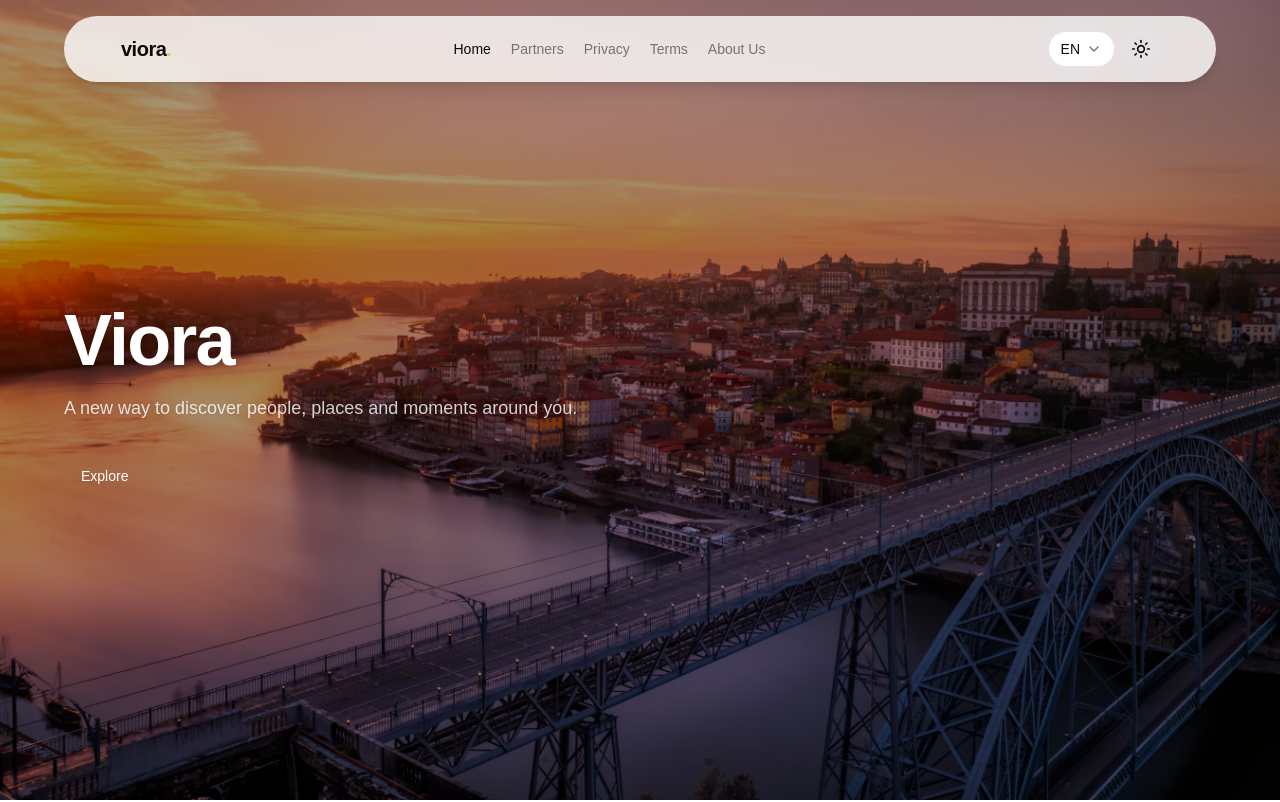
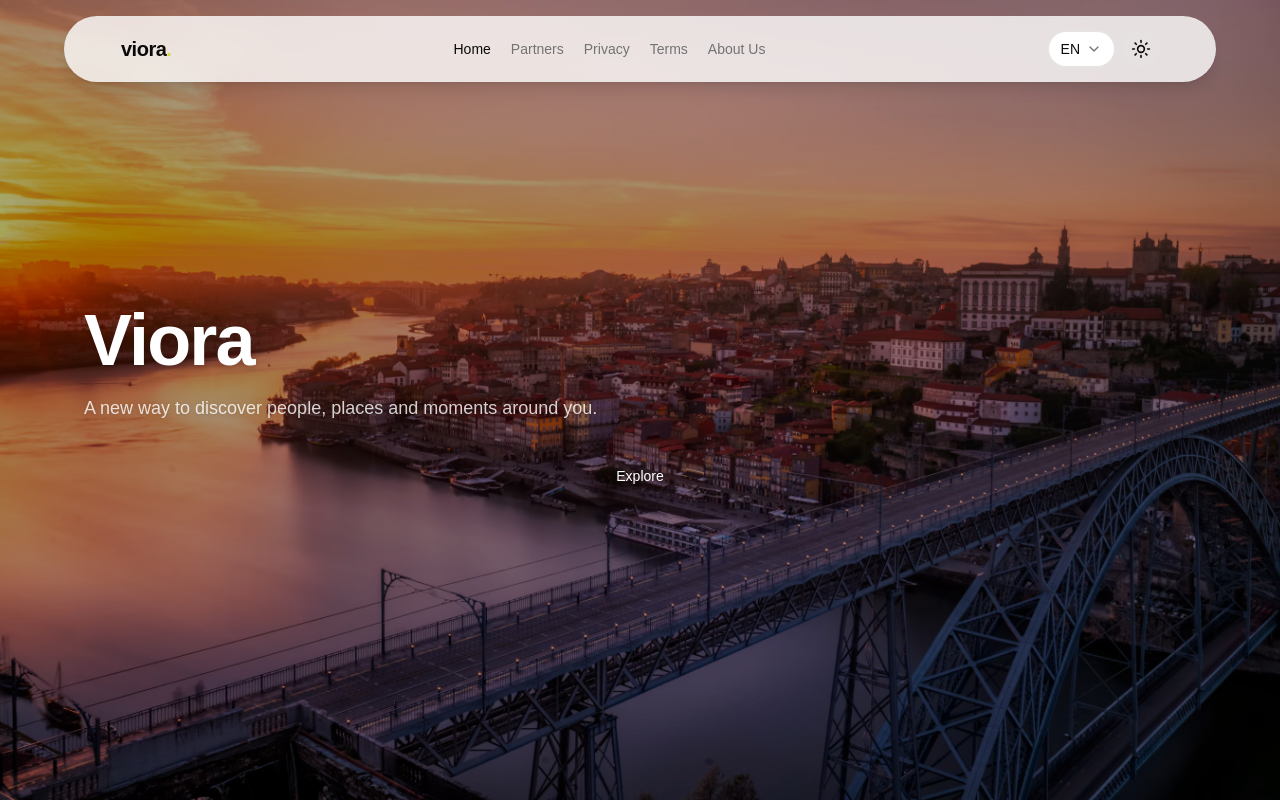
Before and after one commit to viora-studio/landing-page, a React (Vite) app: page / in a window 1280 px wide. Shown: the top 802 px of the page. Built offline with nearby package versions, Linux system fonts and the light colour scheme.

Commit message:
fix: restore original hero content alignment

```diff
--- a/src/pages/home-page.tsx
+++ b/src/pages/home-page.tsx
@@ -12,13 +12,13 @@ export function HomePage() {
     <>
       <section
         ref={glassRootRef}
-        className="relative isolate grid min-h-svh grid-cols-[minmax(1.25rem,1fr)_minmax(0,72rem)_minmax(1.25rem,1fr)] content-center overflow-hidden py-24"
+        className="relative isolate flex min-h-svh flex-col justify-center overflow-hidden"
       >
         <div
           aria-hidden="true"
           className="home-wallpaper pointer-events-none absolute inset-0"
         />
-        <h1 className="relative z-10 col-start-2 text-5xl font-semibold tracking-tight text-white drop-shadow-lg sm:text-7xl">
+        <h1 className="relative z-10 mx-auto w-full max-w-6xl px-5 text-5xl font-semibold tracking-tight text-white drop-shadow-lg sm:text-7xl">
           Viora
           <span
             aria-hidden="true"
@@ -27,14 +27,14 @@ export function HomePage() {
             .
           </span>
         </h1>
-        <p className="relative z-10 col-start-2 mt-4 text-base leading-7 text-white/80 drop-shadow sm:text-lg sm:leading-8">
+        <p className="relative z-10 mx-auto mt-4 w-full max-w-6xl px-5 text-base leading-7 text-white/80 drop-shadow sm:text-lg sm:leading-8">
           {t.home.description}
         </p>
         <LiquidButton
           href="#app"
           aria-label={t.home.explore}
           glassRootRef={glassRootRef}
-          className="relative z-10 col-start-2 mt-8 w-fit justify-self-start text-white hover:text-white dark:hover:text-white"
+          className="relative z-10 mx-auto mt-8 w-fit max-w-6xl px-5 text-white hover:text-white dark:hover:text-white"
         >
           {t.home.explore}
         </LiquidButton>
```
